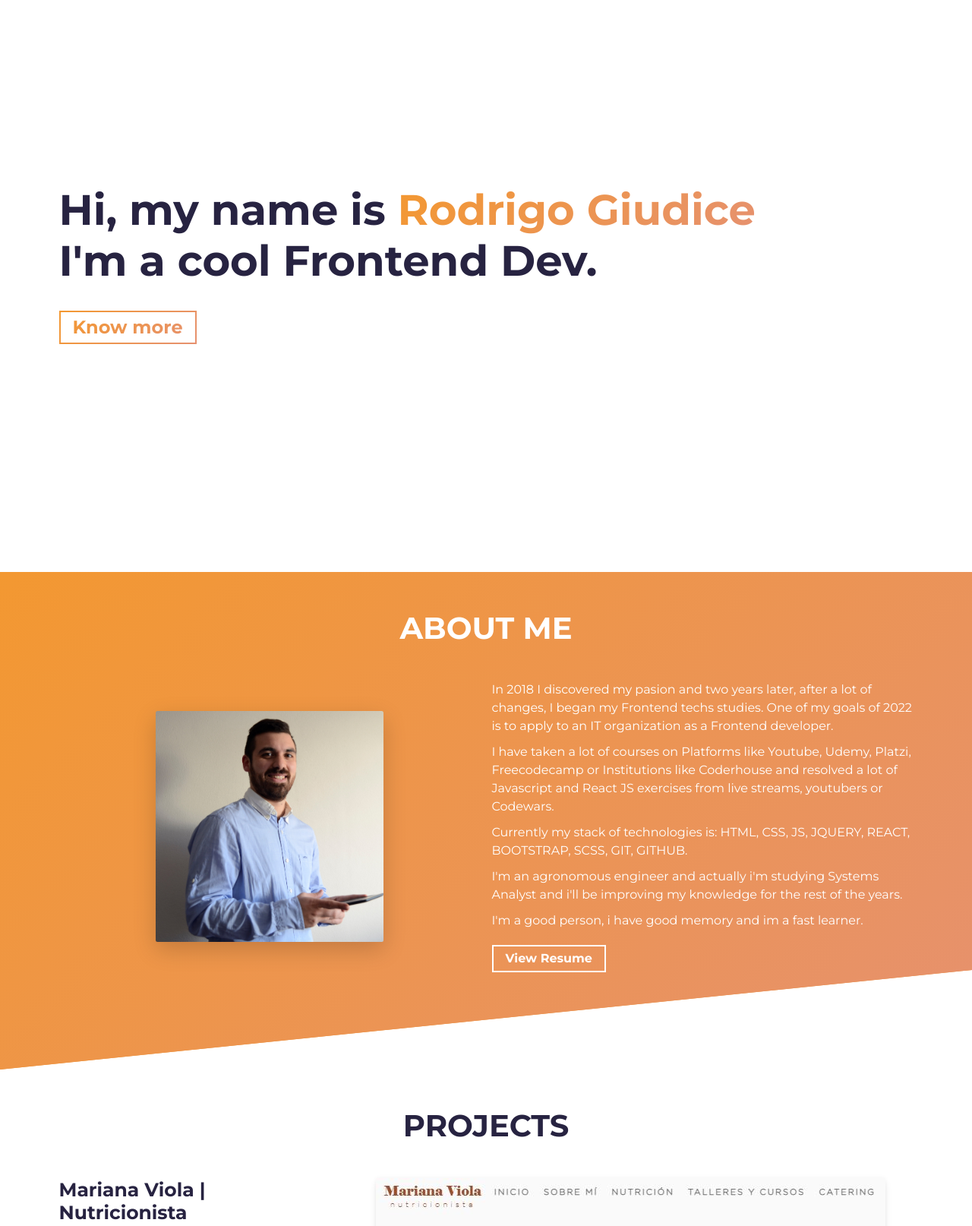
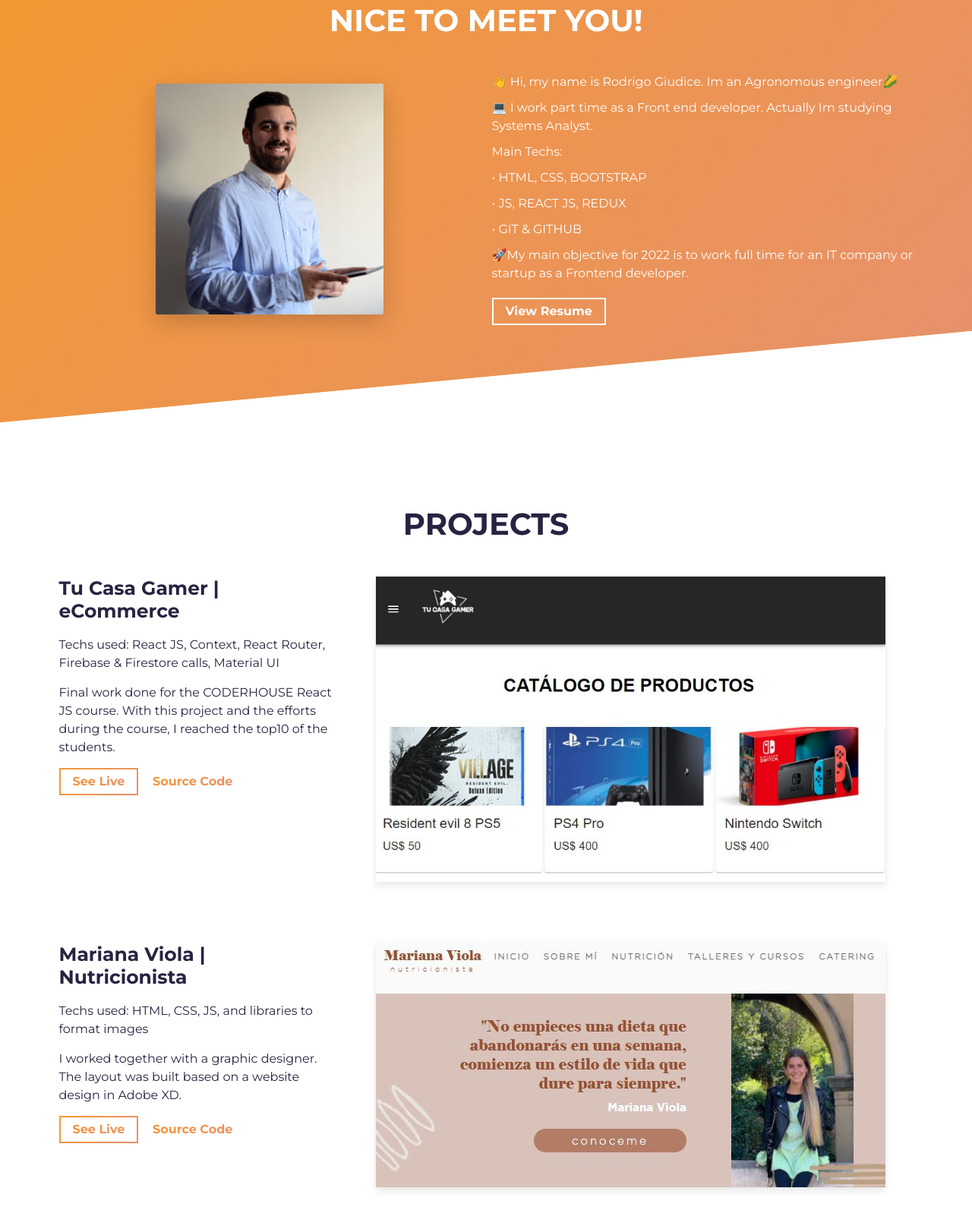
Before and after one commit to rodg22/Portfolio, a website built with Parcel: page src/index.html in a window 1280 px wide. Shown: the part 47-1661 px from the top of the page at 76% size. Built offline with nearby package versions, Linux system fonts and the light colour scheme.

Commit message:
Editada la sección principal y se redujo la info de los proyectos para que sea más acotada

```diff
--- a/src/index.html
+++ b/src/index.html
@@ -40,28 +40,10 @@
   <!-- Todo: read the following HTML Todos to create your stunning portfolio website -->
   <body>
     <div id="top"></div>
-
-    <!-- **** Hero Section **** -->
-    <section id="hero" class="jumbotron">
-      <div class="container">
-        <h1 class="hero-title load-hidden">
-          Hi, my name is <span class="text-color-main">Rodrigo Giudice</span>
-          <br />
-          I'm a cool Frontend Dev.
-        </h1>
-        <p class="hero-cta load-hidden">
-          <a rel="noreferrer" class="cta-btn cta-btn--hero" href="#about"
-            >Know more</a
-          >
-        </p>
-      </div>
-    </section>
-    <!-- /END Hero Section -->
-
     <!-- **** About Section **** -->
     <section id="about">
       <div class="container">
-        <h2 class="section-title load-hidden">About me</h2>
+        <h2 class="section-title load-hidden">Nice to meet you!</h2>
         <div class="row about-wrapper">
           <div class="col-md-6 col-sm-12">
             <div class="about-wrapper__image load-hidden">
@@ -78,28 +60,19 @@
           <div class="col-md-6 col-sm-12">
             <div class="about-wrapper__info load-hidden">
               <p class="about-wrapper__info-text">
-                In 2018 I discovered my pasion and two years later, after a lot
-                of changes, I began my Frontend techs studies. One of my goals
-                of 2022 is to apply to an IT organization as a Frontend
-                developer.
+                👋 Hi, my name is Rodrigo Giudice. Im an Agronomous engineer🌽
               </p>
               <p class="about-wrapper__info-text">
-                I have taken a lot of courses on Platforms like Youtube, Udemy,
-                Platzi, Freecodecamp or Institutions like Coderhouse and
-                resolved a lot of Javascript and React JS exercises from live
-                streams, youtubers or Codewars.
+                💻 I work part time as a Front end developer. Actually Im
+                studying Systems Analyst.
               </p>
+              <p class="about-wrapper__info-text">Main Techs:</p>
+              <p class="about-wrapper__info-text">• HTML, CSS, BOOTSTRAP</p>
+              <p class="about-wrapper__info-text">• JS, REACT JS, REDUX</p>
+              <p class="about-wrapper__info-text">• GIT & GITHUB</p>
               <p class="about-wrapper__info-text">
-                Currently my stack of technologies is: HTML, CSS, JS, JQUERY,
-                REACT, BOOTSTRAP, SCSS, GIT, GITHUB.
-              </p>
-              <p class="about-wrapper__info-text">
-                I'm an agronomous engineer and actually i'm studying Systems
-                Analyst and i'll be improving my knowledge for the rest of the
-                years.
-              </p>
-              <p class="about-wrapper__info-text">
-                I'm a good person, i have good memory and im a fast learner.
+                🚀My main objective for 2022 is to work full time for an IT
+                company or startup as a Frontend developer.
               </p>
               <span class="d-flex mt-3">
                 <a
@@ -116,14 +89,76 @@
         </div>
       </div>
     </section>
+    <br /><br />
     <!-- /END About Section -->
 
     <!-- **** Projects Section **** -->
+    <br /><br />
     <section id="projects">
       <div class="container">
         <div class="project-wrapper">
           <h2 class="section-title dark-blue-text">Projects</h2>
-
+          <!-- Notice: each .row is a project -->
+          <div class="row">
+            <div class="col-lg-4 col-sm-12">
+              <div class="project-wrapper__text load-hidden">
+                <h3 class="project-wrapper__text-title">
+                  Tu Casa Gamer | eCommerce
+                </h3>
+                <div>
+                  <p class="mb-4">
+                    Techs used: React JS, Context, React Router, Firebase &
+                    Firestore calls, Material UI
+                  </p>
+                  <p class="mb-4">
+                    Final work done for the CODERHOUSE React JS course. With
+                    this project and the efforts during the course, I reached
+                    the top10 of the students.
+                  </p>
+                </div>
+                <a
+                  rel="noreferrer"
+                  target="_blank"
+                  class="cta-btn cta-btn--hero"
+                  href="https://tucasagamer.netlify.app/"
+                >
+                  See Live
+                </a>
+                <a
+                  rel="noreferrer"
+                  target="_blank"
+                  class="cta-btn text-color-main"
+                  href="https://github.com/rodg22/tu-casa-gamer"
+                >
+                  Source Code
+                </a>
+              </div>
+            </div>
+            <div class="col-lg-8 col-sm-12">
+              <div class="project-wrapper__image load-hidden">
+                <a
+                  rel="noreferrer"
+                  href="https://tucasagamer.netlify.app/"
+                  target="_blank"
+                >
+                  <div
+                    data-tilt
+                    data-tilt-max="4"
+                    data-tilt-glare="true"
+                    data-tilt-max-glare="0.5"
+                    class="thumbnail rounded js-tilt"
+                  >
+                    <img
+                      alt="Project Image"
+                      class="img-fluid"
+                      src="assets/tucasagamer.jpg"
+                    />
+                  </div>
+                </a>
+              </div>
+            </div>
+          </div>
+          <!-- /END Project -->
           <!-- Notice: each .row is a project -->
           <div class="row">
             <div class="col-lg-4 col-sm-12">
@@ -133,12 +168,11 @@
                 </h3>
                 <div>
                   <p class="mb-4">
-                    I worked together with Mara Lopez, who is a graphic
-                    designer. The layout was built based on a website design in
-                    Adobe XD. Web programming was achieved with HTML, JS, Jquery
-                    and some libraries to facilitate responsive CSS styling.
-                    Mariana, my first customer, was extremely happy with the
-                    final product.
+                    Techs used: HTML, CSS, JS, and libraries to format images
+                  </p>
+                  <p class="mb-4">
+                    I worked together with a graphic designer. The layout was
+                    built based on a website design in Adobe XD.
                   </p>
                 </div>
                 <a
@@ -193,13 +227,11 @@
                   Finance | Simulador Financiero
                 </h3>
                 <div>
+                  <p class="mb-4">Techs used: HTML, CSS, JS</p>
                   <p class="mb-4">
-                    Final work done for the CODERHOUSE Javascript course.
-                    "Finance" tries to be a kind of savings simulation,
-                    depending on the user's income. Also, this fictitious
-                    institution offers 6 savings, investment and cryptocurrency
-                    courses. With this project and the efforts during the
-                    course, I reached the top10 of the students.
+                    Final work done for the CODERHOUSE Javascript course. With
+                    this responsive project and the efforts during the course, I
+                    reached the top10 of the students.
                   </p>
                 </div>
                 <a
@@ -238,70 +270,6 @@
                       alt="Project Image"
                       class="img-fluid"
                       src="assets/finance.jpg"
-                    />
-                  </div>
-                </a>
-              </div>
-            </div>
-          </div>
-          <!-- /END Project -->
-
-          <!-- Notice: each .row is a project -->
-          <div class="row">
-            <div class="col-lg-4 col-sm-12">
-              <div class="project-wrapper__text load-hidden">
-                <h3 class="project-wrapper__text-title">
-                  TU Casa Gamer | Gaming eCommerce
-                </h3>
-                <div>
-                  <p class="mb-4">
-                    Final work done for the CODERHOUSE React JS course. "Tu Casa
-                    Gamer" was one of my personal life projects. It was a
-                    real-world video game store with a storefront. It's an
-                    ecommerce made in React Js, too many Material UI components
-                    and some native CSS were used. Calls were made to the
-                    Firebase database with the products that were for sale.
-                    Bringing the characteristics of the products, price, stock,
-                    etc. With this project and the efforts during the course, I
-                    reached the top10 of the students.
-                  </p>
-                </div>
-                <a
-                  rel="noreferrer"
-                  target="_blank"
-                  class="cta-btn cta-btn--hero"
-                  href="https://tucasagamer.netlify.app/"
-                >
-                  See Live
-                </a>
-                <a
-                  rel="noreferrer"
-                  target="_blank"
-                  class="cta-btn text-color-main"
-                  href="https://github.com/rodg22/tu-casa-gamer"
-                >
-                  Source Code
-                </a>
-              </div>
-            </div>
-            <div class="col-lg-8 col-sm-12">
-              <div class="project-wrapper__image load-hidden">
-                <a
-                  rel="noreferrer"
-                  href="https://tucasagamer.netlify.app/"
-                  target="_blank"
-                >
-                  <div
-                    data-tilt
-                    data-tilt-max="4"
-                    data-tilt-glare="true"
-                    data-tilt-max-glare="0.5"
-                    class="thumbnail rounded js-tilt"
-                  >
-                    <img
-                      alt="Project Image"
-                      class="img-fluid"
-                      src="assets/tucasagamer.jpg"
                     />
                   </div>
                 </a>
```
Also changed, not shown: 1 other file.
